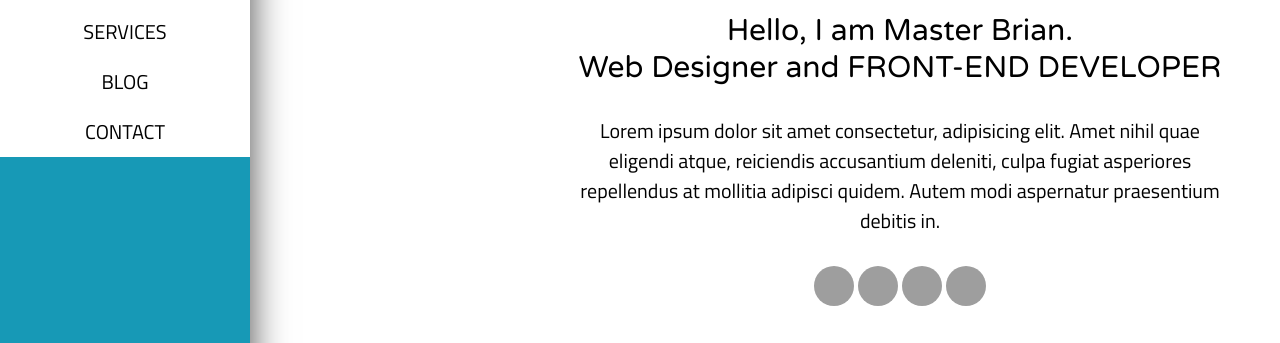
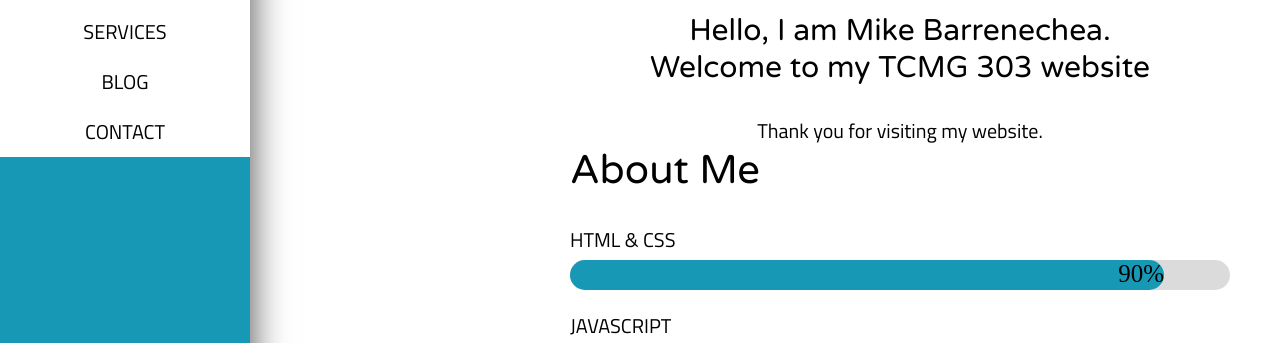
Before and after one commit to BigMagicMike/BigMagicMike.github.io, a plain HTML site: page index.html in a window 1280 px wide. Shown: the part 372-715 px from the top of the page. Drawn offline with Linux system fonts and the light colour scheme; grey boxes are pictures that could not be loaded; a web font is replaced by a local one.

Commit message:
Update index.html

```diff
--- a/index.html
+++ b/index.html
@@ -28,32 +28,12 @@
       <div class="home" id="home">
         <img src="https://i.ibb.co/TY0B1f2/peofilep.jpg" alt="Profile" />
         <p class="namestart">
-          Hello, I am Master Brian. <br />
-          Web Designer and FRONT-END DEVELOPER
+          Hello, I am Mike Barrenechea. <br />
+          Welcome to my TCMG 303 website
         </p>
         <p class="nameabout">
-          Lorem ipsum dolor sit amet consectetur, adipisicing elit. Amet nihil
-          quae eligendi atque, reiciendis accusantium deleniti, culpa fugiat
-          asperiores repellendus at mollitia adipisci quidem. Autem modi
-          aspernatur praesentium debitis in.
+          Thank you for visiting my website.
         </p>
-        <div class="socialicon">
-          <a href="">
-            <img
-              src="https://img.icons8.com/cute-clipart/64/000000/facebook-new.png"
-          /></a>
-          <a href="">
-            <img src="https://img.icons8.com/dusk/64/000000/github.png"
-          /></a>
-          <a href=""
-            ><img
-              src="https://img.icons8.com/cute-clipart/64/000000/instagram-new.png"
-          /></a>
-          <a href=""
-            ><img src="https://img.icons8.com/dusk/64/000000/pinterest.png"
-          /></a>
-        </div>
-      </div>
       <div class="about" id="about">
         <h1>About Me</h1>
         <p class="skill">HTML & CSS</p>
```
